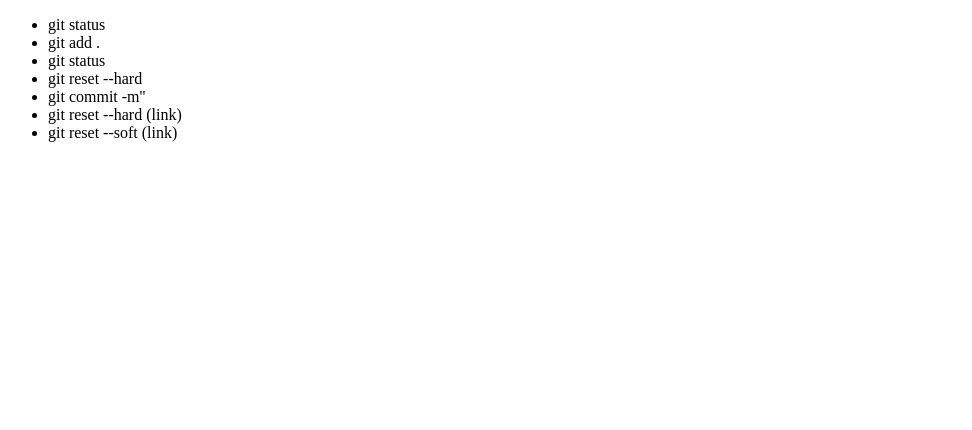
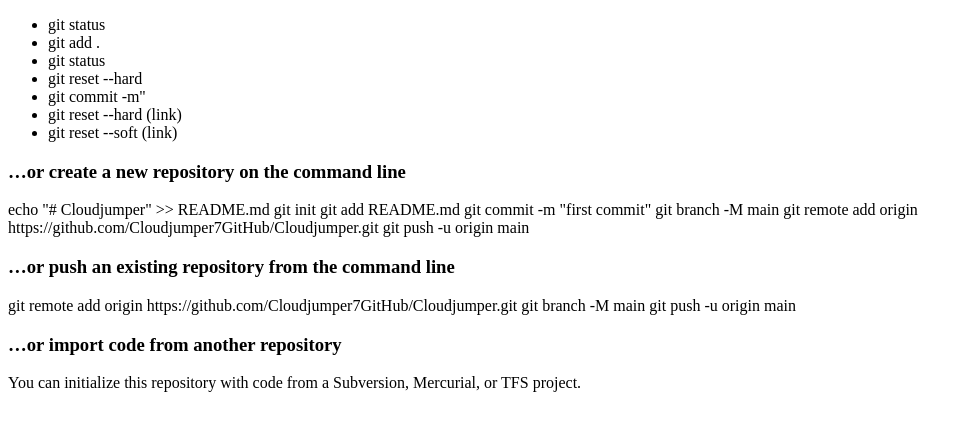
Before and after one commit to Cloudjumper7GitHub/Cloudjumper, a plain HTML site: page GitCommands.html in a window 1280 px wide. Shown: the whole page, without its empty margins (0-972 px from the left). Drawn offline with Linux system fonts and the light colour scheme.

Commit message:
Added extra info about git after creating account on github with username:Cloudjumper7GitHub repository:Cloudjumper

```diff
--- a/GitCommands.html
+++ b/GitCommands.html
@@ -15,5 +15,23 @@
         <li>git reset --hard (link)</li>
         <li>git reset --soft (link)</li>
     </ul>
+    <p>
+       <h3> …or create a new repository on the command line</h3>
+echo "# Cloudjumper" >> README.md
+git init
+git add README.md
+git commit -m "first commit"
+git branch -M main
+git remote add origin https://github.com/Cloudjumper7GitHub/Cloudjumper.git
+git push -u origin main
+
+<h3>…or push an existing repository from the command line </h3>
+git remote add origin https://github.com/Cloudjumper7GitHub/Cloudjumper.git
+git branch -M main
+git push -u origin main
+
+<h3>…or import code from another repository </h3>
+You can initialize this repository with code from a Subversion, Mercurial, or TFS project.
+    </p>
 </body>
 </html>
```
